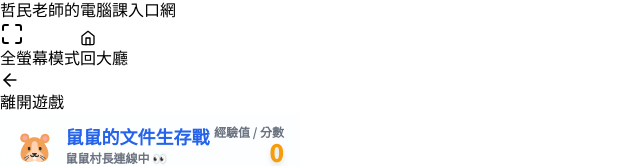
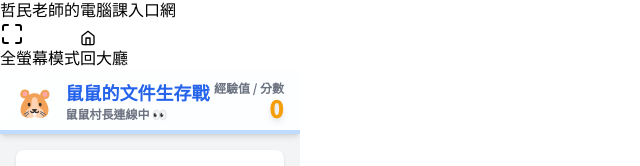
Before and after one commit to always77798-dot/computer-class-games, a React (Vite) app: page / in a window 1280 px wide. Both pictures are taken after a click on the element 640 px from the left and 610 px from the top of the page. Shown: the part 302-468 px from the top of the page, without its empty margins (0-640 px from the left). Built offline with nearby package versions, Linux system fonts and the light colour scheme.

Commit message:
Update MouseSurvivalGame.jsx

```diff
--- a/src/games/MouseSurvivalGame.jsx
+++ b/src/games/MouseSurvivalGame.jsx
@@ -4,14 +4,6 @@ import { ArrowLeft } from 'lucide-react';
 export default function MouseSurvivalGame({ onBackToPortal }) {
   return (
     <div className="relative w-full h-screen bg-black overflow-hidden">
-      {/* ⬅️ 返回大廳按鈕 (固定在左上角最上層) */}
-      <button
-        onClick={onBackToPortal}
-        className="absolute top-4 left-4 z-[999] flex items-center gap-2 bg-slate-800/80 hover:bg-slate-700 text-white px-4 py-2 rounded-full backdrop-blur transition-all border border-slate-600 shadow-lg"
-      >
-        <ArrowLeft size={20} />
-        離開遊戲
-      </button>
 
       {/* 🎮 遊戲本體 (透過 iframe 完美隔離嵌入) */}
       <iframe
```
